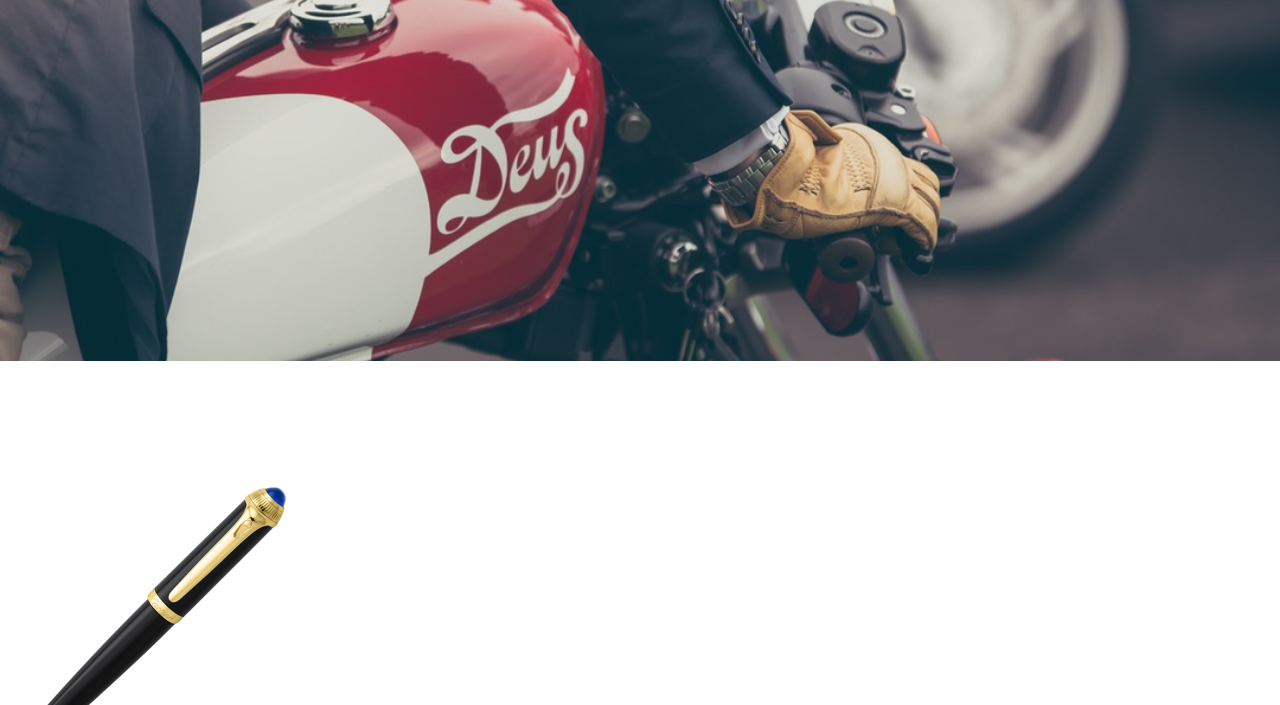
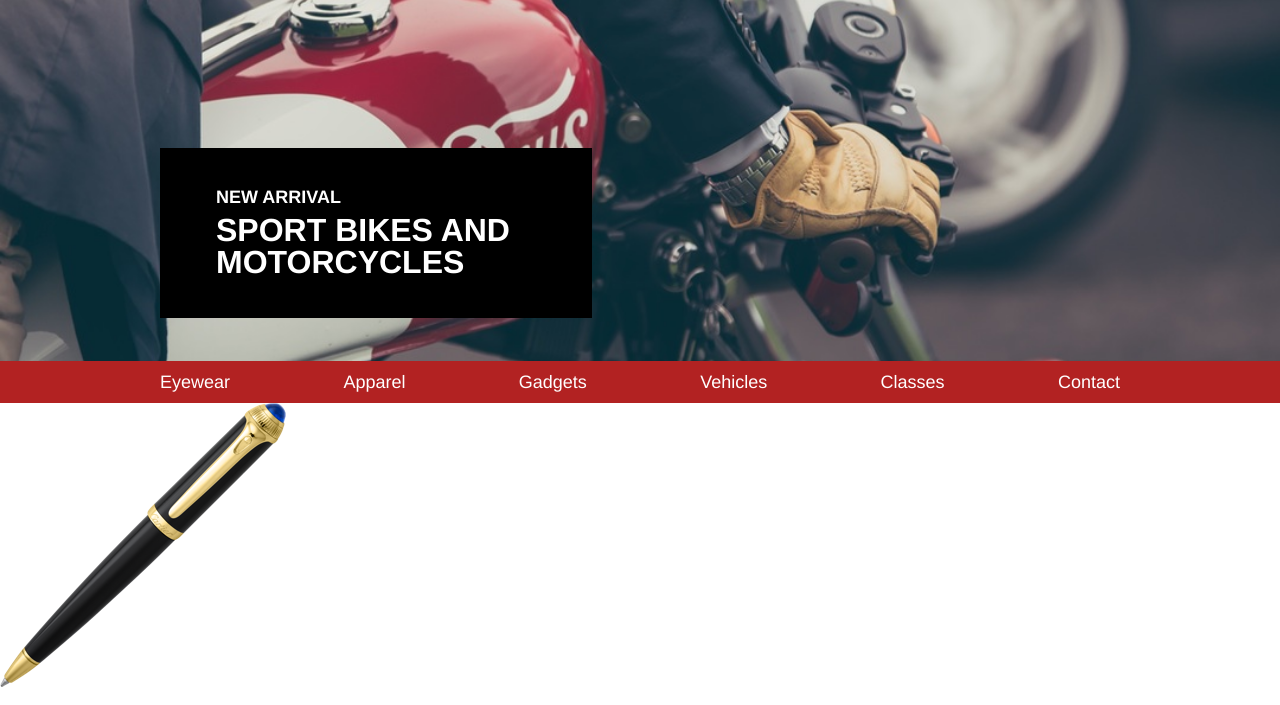
Before and after one commit to leo-cavalcanti/SecretAgentSupply, a plain HTML site: page index.html in a window 1280 px wide. Shown: the part 89-794 px from the top of the page. Drawn offline with Linux system fonts and the light colour scheme.

```diff
--- a/index.html
+++ b/index.html
@@ -17,7 +17,7 @@
 
     <!--Main Banner-->
     <div class="main-banner">
-      <div class="container"
+      <div class="container">
         <div class="headline">
           <h4>NEW ARRIVAL</h4>
           <h1>SPORT BIKES AND MOTORCYCLES</h1>
@@ -35,9 +35,9 @@
         <li>Classes</li>
         <li>Contact</li>
       </ul>
-      <ul class="mobile-nav container">
+      <!--<ul class="mobile-nav">
         <li>Menu</li>
-      </ul>
+      </ul>-->
     </nav>
 
     <!--Product and Business Info-->
--- a/resources/css/style.css
+++ b/resources/css/style.css
@@ -33,13 +33,50 @@ body {
 /*Main Banner*/
 
 .main-banner {
+  align-items: center;
   background: url("../images/moto.jpeg") center right no-repeat;
   background-size: cover;
+  display: flex;
   height: 25rem;
+  justify-content: center;
 }
 
 .main-banner .container {
+  align-items: center;
+  display: flex;
+  margin-top: 9rem;
   width: 960px;
 }
 
-.headline
+.headline {
+  background-color: black;
+  font-weight: bold;
+  padding: 2.5rem 3.5rem;
+  width: 20rem;
+}
+
+.headline h1 {
+  font-size: 2rem;
+  padding-top: 0.5rem;
+}
+
+/*Navigation bar*/
+
+nav {
+  background-color: firebrick;
+}
+
+nav .container {
+  background-color: firebrick;
+  display: flex;
+  align-items: center;
+  justify-content: space-between;
+  padding: 0.75rem 0;
+  max-width: 960px;
+  margin: 0 auto;
+}
+
+.mobile-nav {
+  visibility: hidden;
+  color: yellow;
+}
```
